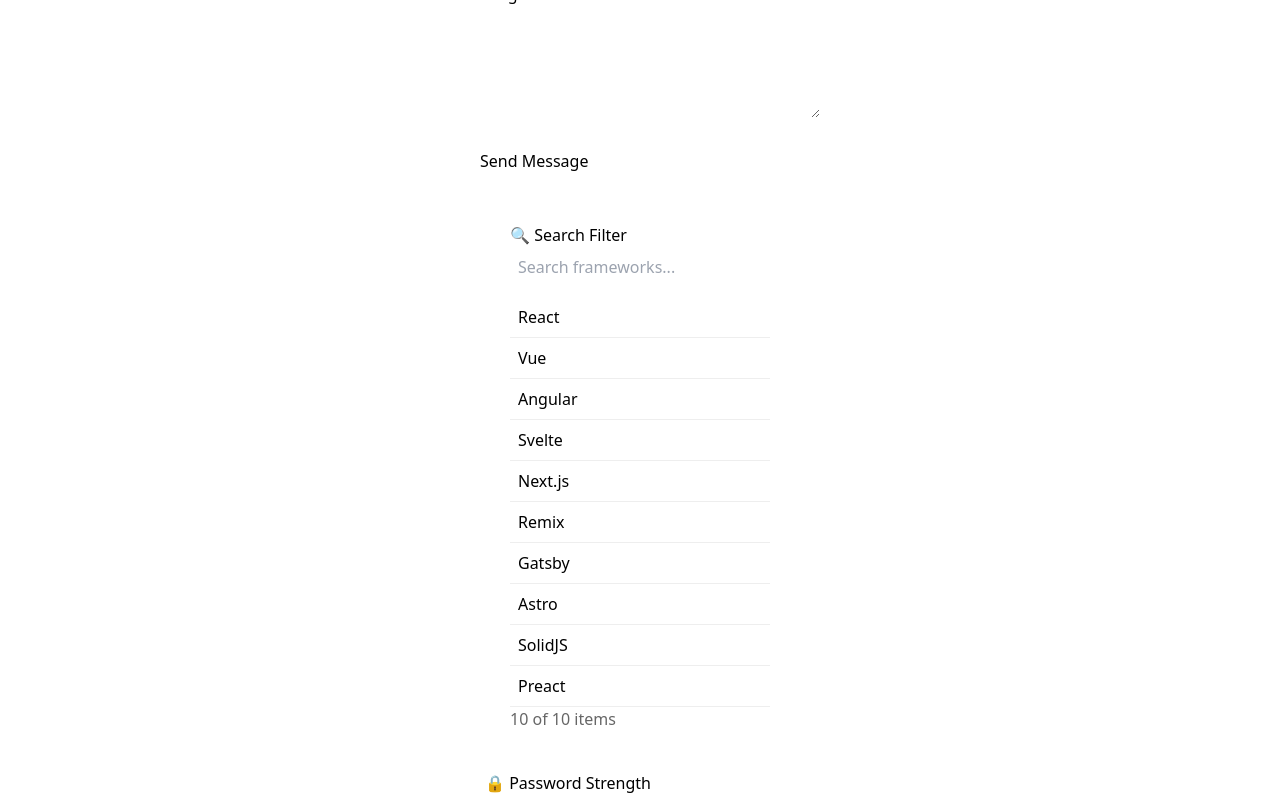
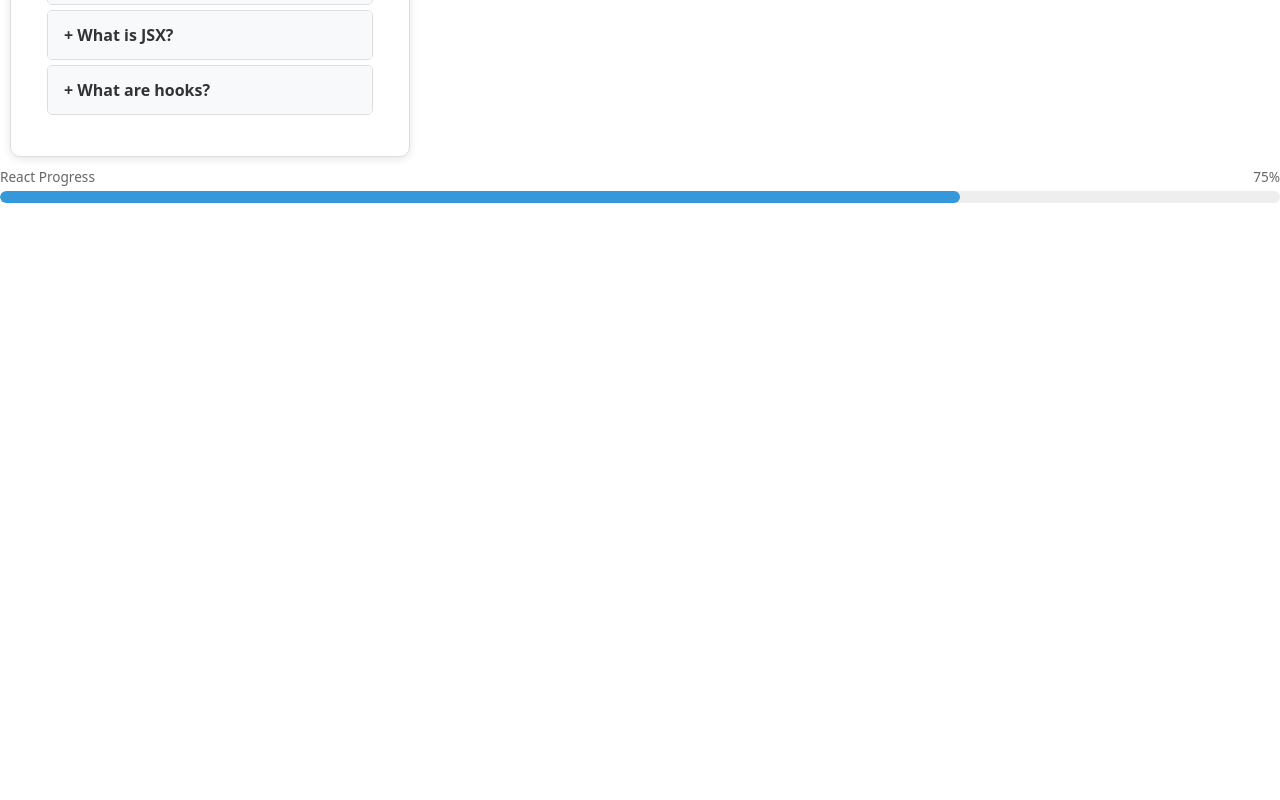
Before and after one commit to Zerro2003/TheReaction, a React (Vite) app: page / in a window 1280 px wide. Shown: the part 220-1020 px from the top of the page. After the commit the page ends 800 px from the top, so only its background shows below. Built offline with nearby package versions, Linux system fonts and the light colour scheme.

Commit message:
refactor: update main.tsx showcasing composition patterns

```diff
--- a/src/main.tsx
+++ b/src/main.tsx
@@ -1,13 +1,14 @@
 import { StrictMode } from "react";
 import { createRoot } from "react-dom/client";
 import "./index.css";
-import ContactForm from "./contactForm.tsx";
-import SearchFilter from "./searchFilter.tsx";
-import PasswordStrength from "./passwordStrength.tsx";
+import Accordion from "./accordion.tsx";
+import CardWrapper from "./cardWrapper.tsx";
+import ProgressBar from "./progressBar.tsx";
 createRoot(document.getElementById("root")!).render(
   <StrictMode>
-    <ContactForm />
-    <SearchFilter />
-    <PasswordStrength />
+    <CardWrapper title="Component Composition Demo">
+      <Accordion />
+    </CardWrapper>
+    <ProgressBar value={75} label="React Progress" />
   </StrictMode>,
 );
```
